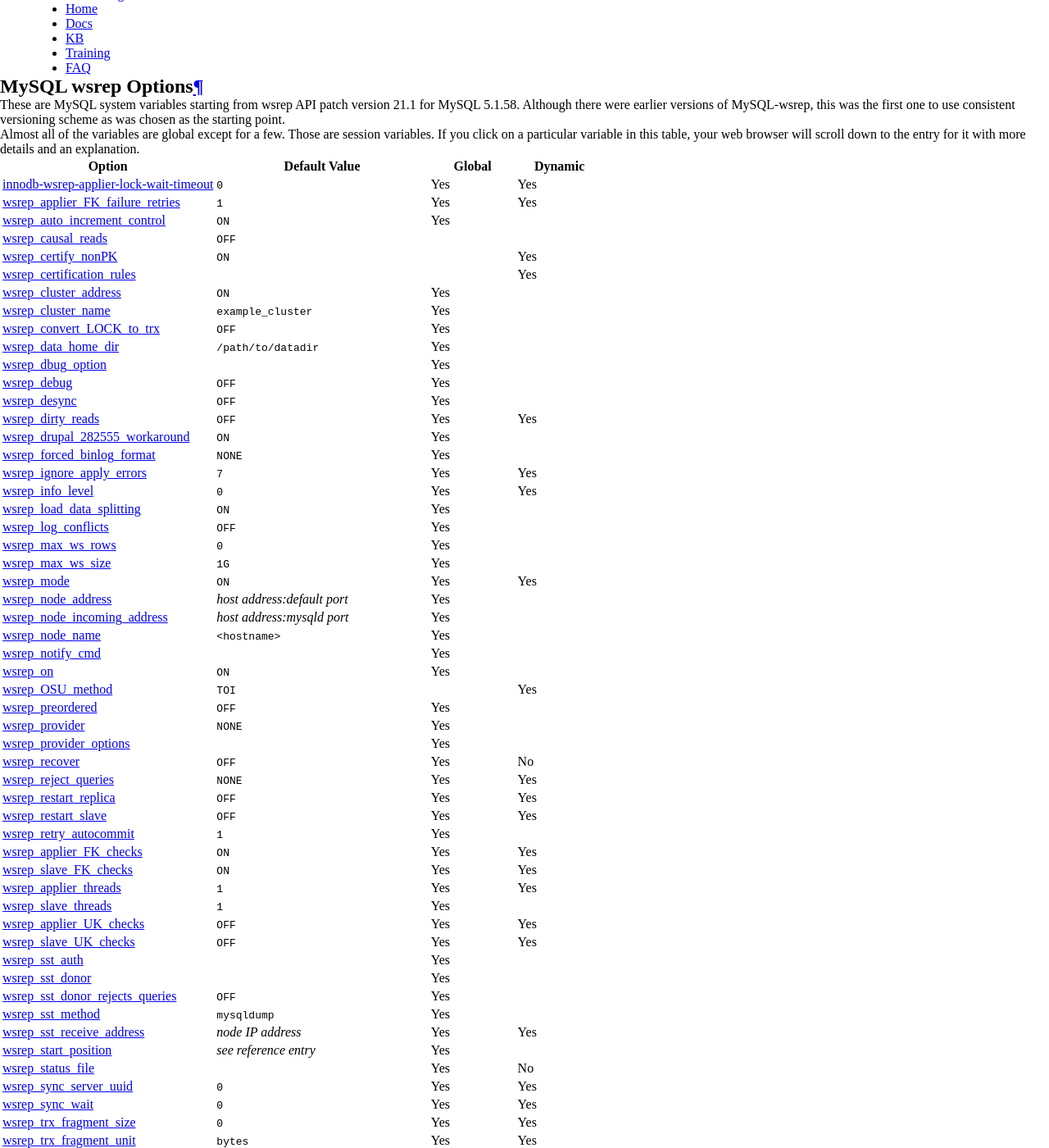
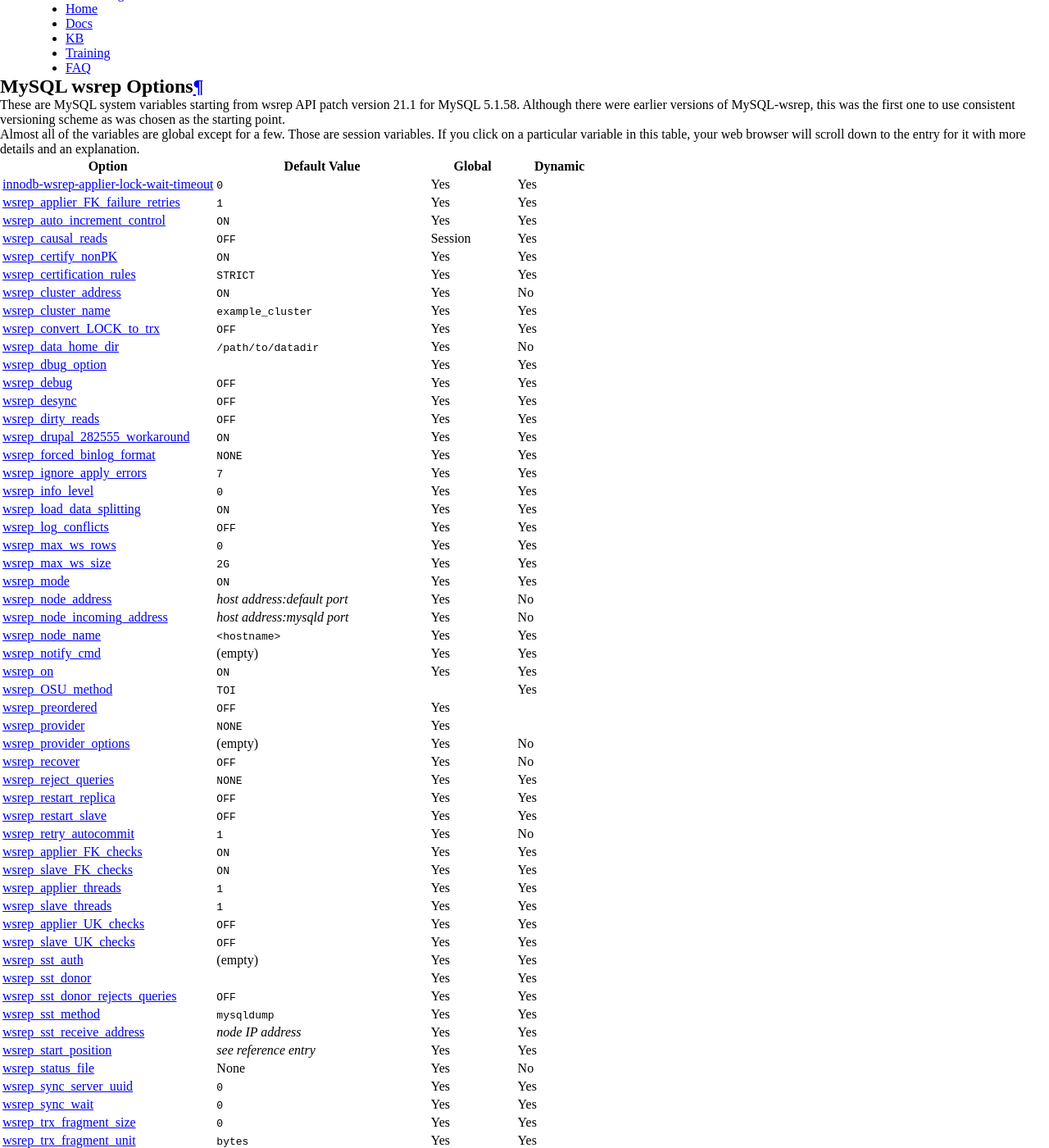
Before and after one commit to codership/documentation, a Sphinx documentation site: the page built from galeracluster/source/documentation/mysql-wsrep-options.rst, in a window 1280 px wide and 1400 px high, scrolled down 304 px. Shown: the whole window at 82% size. Built offline with Sphinx 7.4.7, drawn with Linux system fonts in a browser that asks for light colours; comment, search, counter and statistics services are not loaded; some of the changed text lies outside the part shown.

Commit message:
Issue #482 Option data updated

```diff
--- a/galeracluster/source/documentation/mysql-wsrep-options.rst
+++ b/galeracluster/source/documentation/mysql-wsrep-options.rst
@@ -77,54 +77,54 @@ and an explanation.
 
    ":ref:`innodb-wsrep-applier-lock-wait-timeout <innodb-wsrep-applier-lock-wait-timeout>`", "``0``", "Yes", "Yes"
    ":ref:`wsrep_applier_FK_failure_retries <wsrep_applier_FK_failure_retries>`", "``1``", "Yes", "Yes"
-   ":ref:`wsrep_auto_increment_control <wsrep_auto_increment_control>`", "``ON``", "Yes", ""
-   ":ref:`wsrep_causal_reads <wsrep_causal_reads>`", "``OFF``", "", ""
-   ":ref:`wsrep_certify_nonPK <wsrep_certify_nonPK>`", "``ON``", "", "Yes"
-   ":ref:`wsrep_certification_rules <wsrep_certification_rules>`", "", "", "Yes"
-   ":ref:`wsrep_cluster_address <wsrep_cluster_address>`", "``ON``", "Yes", ""
-   ":ref:`wsrep_cluster_name <wsrep_cluster_name>`", "``example_cluster``", "Yes", ""
-   ":ref:`wsrep_convert_LOCK_to_trx <wsrep_convert_LOCK_to_trx>`", "``OFF``", "Yes", ""
-   ":ref:`wsrep_data_home_dir <wsrep_data_home_dir>`", "``/path/to/datadir``", "Yes", ""
-   ":ref:`wsrep_dbug_option <wsrep_dbug_option>`", "", "Yes", ""
-   ":ref:`wsrep_debug <wsrep_debug>`", "``OFF``", "Yes", ""
-   ":ref:`wsrep_desync <wsrep_desync>`", "``OFF``", "Yes", ""
+   ":ref:`wsrep_auto_increment_control <wsrep_auto_increment_control>`", "``ON``", "Yes", "Yes"
+   ":ref:`wsrep_causal_reads <wsrep_causal_reads>`", "``OFF``", "Session", "Yes"
+   ":ref:`wsrep_certify_nonPK <wsrep_certify_nonPK>`", "``ON``", "Yes", "Yes"
+   ":ref:`wsrep_certification_rules <wsrep_certification_rules>`", "``STRICT``", "Yes", "Yes"
+   ":ref:`wsrep_cluster_address <wsrep_cluster_address>`", "``ON``", "Yes", "No"
+   ":ref:`wsrep_cluster_name <wsrep_cluster_name>`", "``example_cluster``", "Yes", "Yes"
+   ":ref:`wsrep_convert_LOCK_to_trx <wsrep_convert_LOCK_to_trx>`", "``OFF``", "Yes", "Yes"
+   ":ref:`wsrep_data_home_dir <wsrep_data_home_dir>`", "``/path/to/datadir``", "Yes", "No"
+   ":ref:`wsrep_dbug_option <wsrep_dbug_option>`", "", "Yes", "Yes"
+   ":ref:`wsrep_debug <wsrep_debug>`", "``OFF``", "Yes", "Yes"
+   ":ref:`wsrep_desync <wsrep_desync>`", "``OFF``", "Yes", "Yes"
    ":ref:`wsrep_dirty_reads <wsrep_dirty_reads>`", "``OFF``", "Yes", "Yes"
-   ":ref:`wsrep_drupal_282555_workaround <wsrep_drupal_282555_workaround>`", "``ON``", "Yes", ""
-   ":ref:`wsrep_forced_binlog_format <wsrep_forced_binlog_format>`", "``NONE``", "Yes", ""
+   ":ref:`wsrep_drupal_282555_workaround <wsrep_drupal_282555_workaround>`", "``ON``", "Yes", "Yes"
+   ":ref:`wsrep_forced_binlog_format <wsrep_forced_binlog_format>`", "``NONE``", "Yes", "Yes"
    ":ref:`wsrep_ignore_apply_errors <wsrep_ignore_apply_errors>`", "``7``", "Yes", "Yes"
    ":ref:`wsrep_info_level <wsrep_info_level>`", "``0``", "Yes", "Yes"
-   ":ref:`wsrep_load_data_splitting <wsrep_load_data_splitting>`", "``ON``", "Yes", ""
-   ":ref:`wsrep_log_conflicts <wsrep_log_conflicts>`", "``OFF``", "Yes", ""
-   ":ref:`wsrep_max_ws_rows <wsrep_max_ws_rows>`", "``0``", "Yes", ""
-   ":ref:`wsrep_max_ws_size <wsrep_max_ws_size>`", "``1G``", "Yes", ""
+   ":ref:`wsrep_load_data_splitting <wsrep_load_data_splitting>`", "``ON``", "Yes", "Yes"
+   ":ref:`wsrep_log_conflicts <wsrep_log_conflicts>`", "``OFF``", "Yes", "Yes"
+   ":ref:`wsrep_max_ws_rows <wsrep_max_ws_rows>`", "``0``", "Yes", "Yes"
+   ":ref:`wsrep_max_ws_size <wsrep_max_ws_size>`", "``2G``", "Yes", "Yes"
    ":ref:`wsrep_mode <wsrep_mode>`", "``ON``", "Yes", "Yes"
-   ":ref:`wsrep_node_address <wsrep_node_address>`", "*host address:default port*", "Yes", ""
-   ":ref:`wsrep_node_incoming_address <wsrep_node_incoming_address>`", "*host address:mysqld port*", "Yes", ""
-   ":ref:`wsrep_node_name <wsrep_node_name>`", "``<hostname>``", "Yes", ""
-   ":ref:`wsrep_notify_cmd <wsrep_notify_cmd>`", "", "Yes", ""
-   ":ref:`wsrep_on <wsrep_on>`", "``ON``", "Yes", ""
+   ":ref:`wsrep_node_address <wsrep_node_address>`", "*host address:default port*", "Yes", "No"
+   ":ref:`wsrep_node_incoming_address <wsrep_node_incoming_address>`", "*host address:mysqld port*", "Yes", "No"
+   ":ref:`wsrep_node_name <wsrep_node_name>`", "``<hostname>``", "Yes", "Yes"
+   ":ref:`wsrep_notify_cmd <wsrep_notify_cmd>`", "(empty)", "Yes", "Yes"
+   ":ref:`wsrep_on <wsrep_on>`", "``ON``", "Yes", "Yes"
    ":ref:`wsrep_OSU_method <wsrep_OSU_method>`", "``TOI``", "", "Yes"
    ":ref:`wsrep_preordered <wsrep_preordered>`", "``OFF``", "Yes", ""
    ":ref:`wsrep_provider <wsrep_provider>`", "``NONE``", "Yes", ""
-   ":ref:`wsrep_provider_options <wsrep_provider_options>`", "", "Yes", ""
+   ":ref:`wsrep_provider_options <wsrep_provider_options>`", "(empty)", "Yes", "No"
    ":ref:`wsrep_recover <wsrep_recover>`", "``OFF``", "Yes", "No"
    ":ref:`wsrep_reject_queries <wsrep_reject_queries>`", "``NONE``", "Yes", "Yes"
    ":ref:`wsrep_restart_replica <wsrep_restart_replica>`", "``OFF``", "Yes", "Yes"
    ":ref:`wsrep_restart_slave <wsrep_restart_slave>`", "``OFF``", "Yes", "Yes"
-   ":ref:`wsrep_retry_autocommit <wsrep_retry_autocommit>`", "``1``", "Yes", ""
+   ":ref:`wsrep_retry_autocommit <wsrep_retry_autocommit>`", "``1``", "Yes", "No"
    ":ref:`wsrep_applier_FK_checks <wsrep_applier_FK_checks>`", "``ON``", "Yes", "Yes"
    ":ref:`wsrep_slave_FK_checks <wsrep_slave_FK_checks>`", "``ON``", "Yes", "Yes"
    ":ref:`wsrep_applier_threads <wsrep_applier_threads>`", "``1``", "Yes", "Yes"
-   ":ref:`wsrep_slave_threads <wsrep_slave_threads>`", "``1``", "Yes", ""
+   ":ref:`wsrep_slave_threads <wsrep_slave_threads>`", "``1``", "Yes", "Yes"
    ":ref:`wsrep_applier_UK_checks <wsrep_applier_UK_checks>`", "``OFF``", "Yes", "Yes"
    ":ref:`wsrep_slave_UK_checks <wsrep_slave_UK_checks>`", "``OFF``", "Yes", "Yes"
-   ":ref:`wsrep_sst_auth <wsrep_sst_auth>`", "", "Yes", ""
-   ":ref:`wsrep_sst_donor <wsrep_sst_donor>`", "", "Yes", ""
-   ":ref:`wsrep_sst_donor_rejects_queries <wsrep_sst_donor_rejects_queries>`", "``OFF``", "Yes", ""
-   ":ref:`wsrep_sst_method <wsrep_sst_method>`", "``mysqldump``", "Yes", ""
+   ":ref:`wsrep_sst_auth <wsrep_sst_auth>`", "(empty)", "Yes", "Yes"
+   ":ref:`wsrep_sst_donor <wsrep_sst_donor>`", "", "Yes", "Yes"
+   ":ref:`wsrep_sst_donor_rejects_queries <wsrep_sst_donor_rejects_queries>`", "``OFF``", "Yes", "Yes"
+   ":ref:`wsrep_sst_method <wsrep_sst_method>`", "``mysqldump``", "Yes", "Yes"
    ":ref:`wsrep_sst_receive_address <wsrep_sst_receive_address>`", "*node IP address*", "Yes", "Yes"
-   ":ref:`wsrep_start_position <wsrep_start_position>`", "*see reference entry*", "Yes", ""
-   ":ref:`wsrep_status_file <wsrep_status_file>`", "", "Yes", "No"
+   ":ref:`wsrep_start_position <wsrep_start_position>`", "*see reference entry*", "Yes", "Yes"
+   ":ref:`wsrep_status_file <wsrep_status_file>`", "None", "Yes", "No"
    ":ref:`wsrep_sync_server_uuid <wsrep_sync_server_uuid>`", "``0``", "Yes", "Yes"
    ":ref:`wsrep_sync_wait <wsrep_sync_wait>`", "``0``", "Yes", "Yes"
    ":ref:`wsrep_trx_fragment_size <wsrep_trx_fragment_size>`", "``0``", "Yes", "Yes"
@@ -233,7 +233,7 @@ This parameter enables the automatic adjustment of auto increment system variabl
    "Command-line Format", "``--wsrep-auto-increment-control``"
    "System Variable", "``wsrep_auto_increment_control``"
    "Variable Scope", "Global"
-   "Dynamic Variable", ""
+   "Dynamic Variable", "Yes"
    "Permitted Values", "Boolean"
    "Default Value", "``ON`` "
    "Initial Version", "MySQL-wsrep: 5.1.58-21.1, MariaDB: 5.5.21"
@@ -270,11 +270,11 @@ This parameter enables the enforcement of strict cluster-wide ``READ COMMITTED``
    "Command-line Format", "``--wsrep-causal-reads``"
    "System Variable", "``wsrep_causal_reads``"
    "Variable Scope", "Session"
-   "Dynamic Variable", ""
+   "Dynamic Variable", "Yes"
    "Permitted Values", "Boolean"
    "Default Value", "``OFF`` "
    "Initial Version", "MySQL-wsrep: 5.1.58-21.1, MariaDB: 5.5.21"
-   "Deprecated Version", "MySQL-wsrep: 5.5.42-25.12"
+   "Deprecated Version", "MySQL-wsrep: 5.5.42-25.12, MariaDB 10.1.3, removed from MariaDB 11.3.0"
 
 You can execute the following ``SHOW VARIABLES`` statement with a ``LIKE`` operator to see how this variable is set:
 
@@ -336,7 +336,7 @@ This parameter is used to define whether the node should generate primary keys o
    "Command-line Format", "``--wsrep-certify-nonpk``"
    "System Variable", "``wsrep_certify_nonpk``"
    "Variable Scope", "Global"
-   "Dynamic Variable", ""
+   "Dynamic Variable", "Yes"
    "Permitted Values", "Boolean"
    "Default Value", "``ON`` "
    "Initial Version", "MySQL-wsrep: 5.1.58-21.1, MariaDB: 5.5.21"
@@ -373,7 +373,7 @@ This parameter sets the back-end schema, IP addresses, ports and options the nod
    "Command-line Format", "``--wsrep-cluster-address``"
    "System Variable", "``wsrep_cluster_address``"
    "Variable Scope", "Global"
-   "Dynamic Variable", ""
+   "Dynamic Variable", "No"
    "Permitted Values", "String"
    "Default Value", ""
    "Initial Version", "MySQL-wsrep: 5.1.58-21.1, MariaDB: 5.5.21"
@@ -430,7 +430,7 @@ This parameter defines the logical cluster name for the node.
    "Command-line Format", "``--wsrep-cluster-name``"
    "System Variable", "``wsrep_cluster_name``"
    "Variable Scope", "Global"
-   "Dynamic Variable", ""
+   "Dynamic Variable", "Yes"
    "Permitted Values", "String"
    "Default Value", "``exmaple_cluster``"
    "Initial Version", "MySQL-wsrep: 5.1.58-21.1, MariaDB: 5.5.21"
@@ -465,7 +465,7 @@ This parameter is used to set whether the node converts ``LOCK/UNLOCK TABLES`` s
    "Command-line Format", "``--wsrep-convert-lock-to-trx``"
    "System Variable", "``wsrep_convert_lock_to_trx``"
    "Variable Scope", "Global"
-   "Dynamic Variable", ""
+   "Dynamic Variable", "Yes"
    "Permitted Values", "Boolean"
    "Default Value", "``OFF``"
    "Initial Version", "MySQL-wsrep: 5.1.58-21.1, MariaDB: 5.5.21"
@@ -502,10 +502,10 @@ Use this parameter to set the directory the wsrep Provider uses for its files.
 .. csv-table::
    :class: doc-options
 
-   "Command-line Format", "???"
+   "Command-line Format", "``--wsrep_data_home_dir``"
    "System Variable", "``wsrep_data_home_dir``"
    "Variable Scope", "Global"
-   "Dynamic Variable", ""
+   "Dynamic Variable", "No"
    "Permitted Values", "Directory"
    "Default Value", "/path/mysql_datadir"
    "Initial Version", "MySQL-wsrep: 5.1.58-21.1, MariaDB: 5.5.21"
@@ -540,7 +540,7 @@ You can set debug options to pass to the wsrep Provider with this parameter.
    "Command-line Format", "``--wsrep-dbug-option``"
    "System Variable", "``wsrep_dbug_option``"
    "Variable Scope", "Global"
-   "Dynamic Variable", ""
+   "Dynamic Variable", "Yes"
    "Permitted Values", "String"
    "Default Value", ""
    "Initial Version", "MySQL-wsrep: 5.5.15-21.1, MariaDB: 5.5.21"
@@ -573,7 +573,7 @@ This parameter enables additional debugging output for the database server error
    "Command-line Format", "``--wsrep-debug``"
    "System Variable", "``wsrep_debug``"
    "Variable Scope", "Global"
-   "Dynamic Variable", ""
+   "Dynamic Variable", "Yes"
    "Permitted Values", "Boolean"
    "Default Value", "``OFF``"
    "Initial Version", "MySQL-wsrep: 5.1.58-21.1, MariaDB: 5.5.21"
@@ -607,10 +607,10 @@ This parameter is used to set whether or not the node participates in Flow Contr
 .. csv-table::
    :class: doc-options
 
-   "Command-line Format", "???"
+   "Command-line Format", "``--wsrep_desync``"
    "System Variable", "``wsrep_desync``"
    "Variable Scope", "Global"
-   "Dynamic Variable", ""
+   "Dynamic Variable", "Yes"
    "Permitted Values", "Boolean"
    "Default Value", "``OFF``"
    "Initial Version", "MySQL-wsrep: 5.5.33-23.7.6, MariaDB: 5.5.33"
@@ -693,7 +693,7 @@ This parameter enables workaround for a bug in MySQL InnoDB that affects Drupal
    "Command-line Format", "``--wsrep-drupal-282555-workaround``"
    "System Variable", "``wsrep_drupal_282555_workaround``"
    "Variable Scope", "Global"
-   "Dynamic Variable", ""
+   "Dynamic Variable", "Yes"
    "Permitted Values", "Boolean"
    "Default Value", "``ON``"
    "Initial Version", "MySQL-wsrep: 5.1.58-21.1, MariaDB: 5.5.21"
@@ -730,7 +730,7 @@ This parameter defines the binary log format for all transactions.
    "Command-line Format", "``--wsrep-forced-binlog-format``"
    "System Variable", "``wsrep_forced_binlog_format``"
    "Variable Scope", "Global"
-   "Dynamic Variable", ""
+   "Dynamic Variable", "Yes"
    "Permitted Values", "Enumeration"
    "Default Value", "``NONE``"
    "Valid Values", "``ROW``, ``STATEMENT``, ``MIXED``, ``NONE``"
@@ -859,10 +859,11 @@ This parameter defines whether the node splits large ``LOAD DATA`` commands into
    "Command-line Format", "``--wsrep-load-data-splitting``"
    "System Variable", "``wsrep_load_data_splitting``"
    "Variable Scope", "Global"
-   "Dynamic Variable", ""
+   "Dynamic Variable", "Yes"
    "Permitted Values", "Boolean"
-   "Default Value", "``ON``"
+   "Default Value", "``ON``, defaults to ``OFF`` from MariaDB 10.4.3"
    "Initial Version", "MySQL-wsrep: 5.5.34-25.29, MariaDB: 5.5.32"
+   "Deprecated Version", "MariaDB: 10.4.2, removed in MariaDB 11.5"
 
 When loading huge amounts of data creates problems for Galera Cluster, in that they eventually reach a size that is too large for the node to rollback completely the operation in the event of a conflict and whatever gets committed stays committed.
 
@@ -896,7 +897,7 @@ This parameter defines whether the node logs additional information about confli
    "Command-line Format", "``--wsrep-log-conflicts``"
    "System Variable", "``wsrep_log_conflicts``"
    "Variable Scope", "Global"
-   "Dynamic Variable", "No"
+   "Dynamic Variable", "Yes"
    "Permitted Values", "Boolean"
    "Default Value", "``OFF`` "
    "Initial Version", "MySQL-wsrep: 5.5.28-23.7, MariaDB: 5.5.27"
@@ -935,7 +936,7 @@ With this parameter you can set the maximum number of rows the node allows in a
    "Command-line Format", "``--wsrep-max-ws-rows``"
    "System Variable", "``wsrep_max_ws_rows``"
    "Variable Scope", "Global"
-   "Dynamic Variable", ""
+   "Dynamic Variable", "Yes"
    "Permitted Values", "String"
    "Default Value", "``0``"
    "Initial Version", "MySQL-wsrep: 5.1.58-21.1, MariaDB: 5.5.21"
@@ -970,7 +971,7 @@ You can set the maximum size the node allows for write-sets with this parameter.
    "Command-line Format", "``--wsrep-max-ws-size``"
    "System Variable", "``wsrep_max_ws_size``"
    "Variable Scope", "Global"
-   "Dynamic Variable", ""
+   "Dynamic Variable", "Yes"
    "Permitted Values", "String"
    "Default Value", "``2G``"
    "Initial Version", "MySQL-wsrep: 5.1.58-21.1, MariaDB: 5.5.21"
@@ -1069,7 +1070,7 @@ This parameter is used to note the IP address and port of the node.
    "Command-line Format", "``--wsrep-node-address``"
    "System Variable", "``wsrep_node_address``"
    "Variable Scope", "Global"
-   "Dynamic Variable", ""
+   "Dynamic Variable", "No"
    "Permitted Values", "String"
    "Default Value", "Server IP Address, Port ``4567``"
    "Initial Version", "MySQL-wsrep: 5.5.20-23.4, MariaDB: 5.5.21"
@@ -1119,7 +1120,7 @@ This parameter is used to provide the IP address and port from which the node sh
    "Command-line Format", "``--wsrep-node-incoming-address``"
    "System Variable", "``wsrep_node_incoming_address``"
    "Variable Scope", "Global"
-   "Dynamic Variable", ""
+   "Dynamic Variable", "No"
    "Permitted Values", "String"
    "Default Value", ""
    "Initial Version", "MySQL-wsrep: 5.1.58-21.1, MariaDB: 5.5.21"
@@ -1154,7 +1155,7 @@ You can set the logical name that the node uses for itself with this parameter.
    "Command-line Format", "``--wsrep-node-name``"
    "System Variable", "``wsrep_node_name``"
    "Variable Scope", "Global"
-   "Dynamic Variable", ""
+   "Dynamic Variable", "No"
    "Permitted Values", "String"
    "Default Value", "Server Hostname"
    "Initial Version", "MySQL-wsrep: 5.1.58-21.1, MariaDB: 5.5.21"
@@ -1191,9 +1192,9 @@ Defines the command the node runs whenever cluster membership or the state of th
    "Command-line Format", "``--wsrep-notify-cmd``"
    "System Variable", "``wsrep_notify_cmd``"
    "Variable Scope", "Global"
-   "Dynamic Variable", ""
+   "Dynamic Variable", "Yes"
    "Permitted Values", "String"
-   "Default Value", ""
+   "Default Value", "(empty)"
    "Initial Version", "MySQL-wsrep: 5.1.58-21.1, MariaDB: 5.5.21"
 
 Whenever the node registers changes in cluster membership or its own state, this parameter allows you to send information about that change to an external script defined by the value.  You can use this to reconfigure load balancers, raise alerts and so on, in response to node and cluster activity.
@@ -1245,10 +1246,10 @@ Defines whether replication takes place for updates from the current session.
 .. csv-table::
    :class: doc-options
 
-   "Command-line Format", "???"
+   "Command-line Format", "``--wsrep_on``"
    "System Variable", "``wsrep_on``"
    "Variable Scope", "Session"
-   "Dynamic Variable", ""
+   "Dynamic Variable", "Yes"
    "Permitted Values", "Boolean"
    "Default Value", "``ON``"
    "Initial Version", "MySQL-wsrep: 5.1.58-21.1, MariaDB: 5.5.21"
@@ -1393,9 +1394,9 @@ Defines optional settings the node passes to the wsrep Provider.
    "Command-line Format", "``--wsrep-provider-options``"
    "System Variable", "``wsrep_provider_options``"
    "Variable Scope", "Global"
-   "Dynamic Variable", ""
+   "Dynamic Variable", "No"
    "Permitted Values", "String"
-   "Default Value", ""
+   "Default Value", "(empty)"
    "Initial Version", "MySQL-wsrep: 5.1.58-21.1, MariaDB: 5.5.21"
 
 When the node loads the wsrep Provider, there are several configuration options available that affect how it handles certain events.  These allow you to fine tune how it handles various situations.
@@ -1552,7 +1553,7 @@ Defines the number of retries the node attempts when an autocommit query fails.
    "Command-line Format", "``--wsrep-retry-autocommit``"
    "System Variable", "``wsrep_retry_autocommit``"
    "Variable Scope", "Global"
-   "Dynamic Variable", ""
+   "Dynamic Variable", "No"
    "Permitted Values", "Integer"
    "Default Value", "``1``"
    "Initial Version", "MySQL-wsrep: 5.1.58-21.1, MariaDB: 5.5.21"
@@ -1677,7 +1678,7 @@ Instead of concrete recommendations, there are some general guidelines that you
    "Command-line Format", "``--wsrep-slave-threads``"
    "System Variable", "``wsrep_slave_threads``"
    "Variable Scope", "Global"
-   "Dynamic Variable", ""
+   "Dynamic Variable", "Yes"
    "Permitted Values", "Integer"
    "Default Value", "``1``"
    "Initial Version", "MySQL-wsrep: 5.1.58-25.11, MariaDB: 5.5.21"
@@ -1754,9 +1755,9 @@ Defines the authentication information to use in :term:`State Snapshot Transfer`
    "Command-line Format", "``--wsrep-sst-auth``"
    "System Variable", "``wsrep_sst_auth``"
    "Variable Scope", "Global"
-   "Dynamic Variable", ""
+   "Dynamic Variable", "Yes"
    "Permitted Values", "String"
-   "Default Value", ""
+   "Default Value", "(empty)"
    "Initial Version", "MySQL-wsrep: 5.1.58-21.1, MariaDB: 5.5.21"
 
 When the node attempts a state snapshot transfer using the :term:`Logical State Transfer Method`, the transfer script uses a client connection to the database server in order to obtain the data it needs to send.  This parameter provides the authentication information, (that is, the username and password), that the script uses to access the database servers of both sending and receiving nodes.
@@ -1843,7 +1844,7 @@ Defines whether the node rejects blocking client sessions on a node when it is s
    "Command-line Format", "``--wsrep-sst-donor-rejects-queries``"
    "System Variable", "``wsrep_sst_donor_rejects_queries``"
    "Variable Scope", "Global"
-   "Dynamic Variable", ""
+   "Dynamic Variable", "Yes"
    "Permitted Values", "Boolean"
    "Default Value", "``OFF``"
    "Initial Version", "MySQL-wsrep: 5.5.28-23.7, MariaDB: 5.5.28"
@@ -1880,7 +1881,7 @@ Defines the method or script the node uses in a :term:`State Snapshot Transfer`.
    "Command-line Format", "``--wsrep-sst-method``"
    "System Variable", "``wsrep_sst_method``"
    "Variable Scope", "Global"
-   "Dynamic Variable", ""
+   "Dynamic Variable", "Yes"
    "Permitted Values", "String"
    "Default Value", "``rsync``"
    "Initial Version", "MySQL-wsrep: 5.1.58-21.1, MariaDB: 5.5.21"
@@ -1980,7 +1981,7 @@ Defines the node start position.
    "Command-line Format", "``--wsrep-start-position``"
    "System Variable", "``wsrep_start_position``"
    "Variable Scope", "Global"
-   "Dynamic Variable", ""
+   "Dynamic Variable", "Yes"
    "Permitted Values", "String"
    "Default Value", "``00000000-0000-0000-0000-000000000000:-1/0/0/00000000-0000-0000-0000-000000000000``"
    "Initial Version", "MySQL-wsrep: 5.1.58-21.1, MariaDB: 5.5.21"
@@ -2017,7 +2018,7 @@ Defines the file name for node status output.
    "Variable Scope", "Global"
    "Dynamic Variable", "No"
    "Permitted Values", "String"
-   "Default Value", ""
+   "Default Value", "None"
    "Initial Version", "MySQL-wsrep 8.0.26-26.8"
 
 If defined, the file will contain JSON formatted output of node status. The purpose of the file is to provide
```
